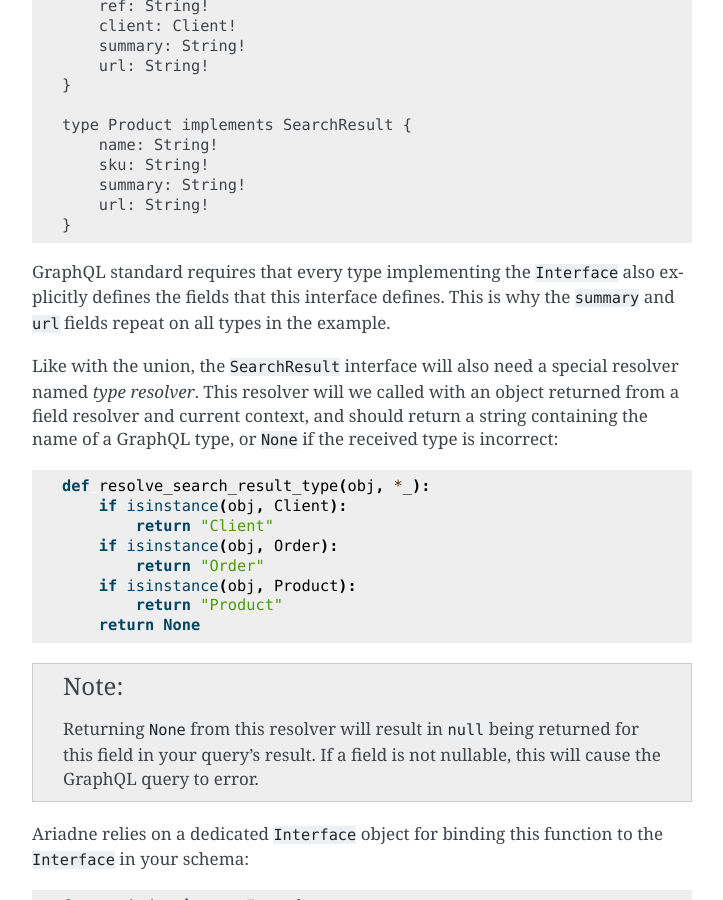
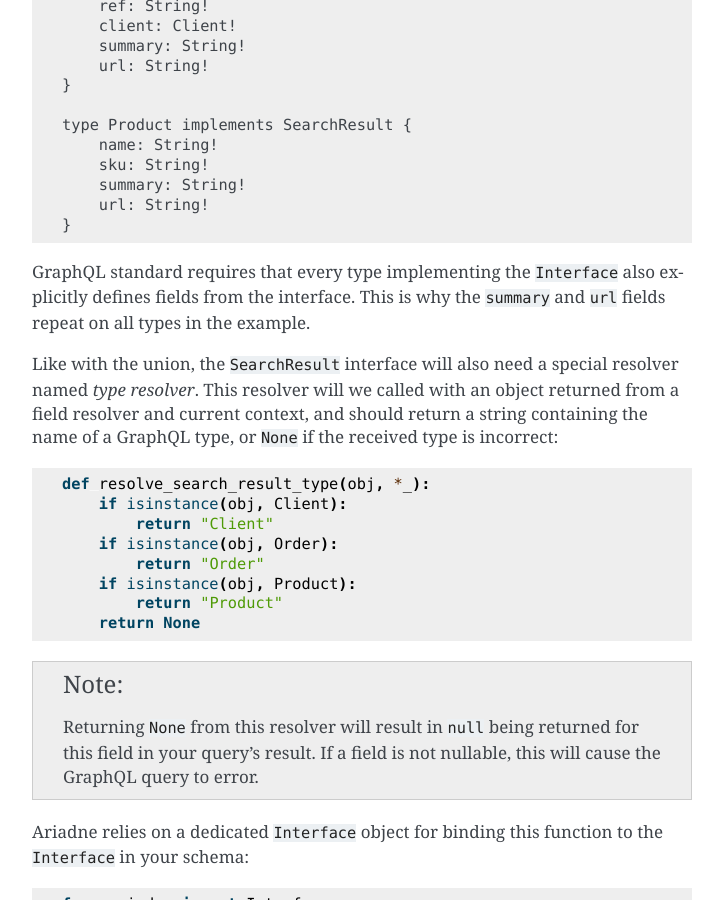
Before and after one commit to mirumee/ariadne, a Sphinx documentation site: the page built from docs/interfaces.rst, in a window 1280 px wide and 900 px high, scrolled down 745 px. Shown: the whole window, without its empty margins (388-1111 px from the left). Built offline with Sphinx 7.4.7, drawn with Linux system fonts in a browser that asks for light colours.

Commit message:
Update docs/interfaces.rst
Co-Authored-By: rafalp <kontakt@rpiton.com>

```diff
--- a/docs/interfaces.rst
+++ b/docs/interfaces.rst
@@ -40,7 +40,7 @@ Type definitions can then be updated to ``implement`` this interface::
     }
 
 
-GraphQL standard requires that every type implementing the ``Interface`` also explicitly defines the fields that this interface defines. This is why the ``summary`` and ``url`` fields repeat on all types in the example.
+GraphQL standard requires that every type implementing the ``Interface`` also explicitly defines fields from the interface. This is why the ``summary`` and ``url`` fields repeat on all types in the example.
 
 Like with the union, the ``SearchResult`` interface will also need a special resolver named *type resolver*. This resolver will we called with an object returned from a field resolver and current context, and should return a string containing the name of a GraphQL type, or ``None`` if the received type is incorrect::
 
```
